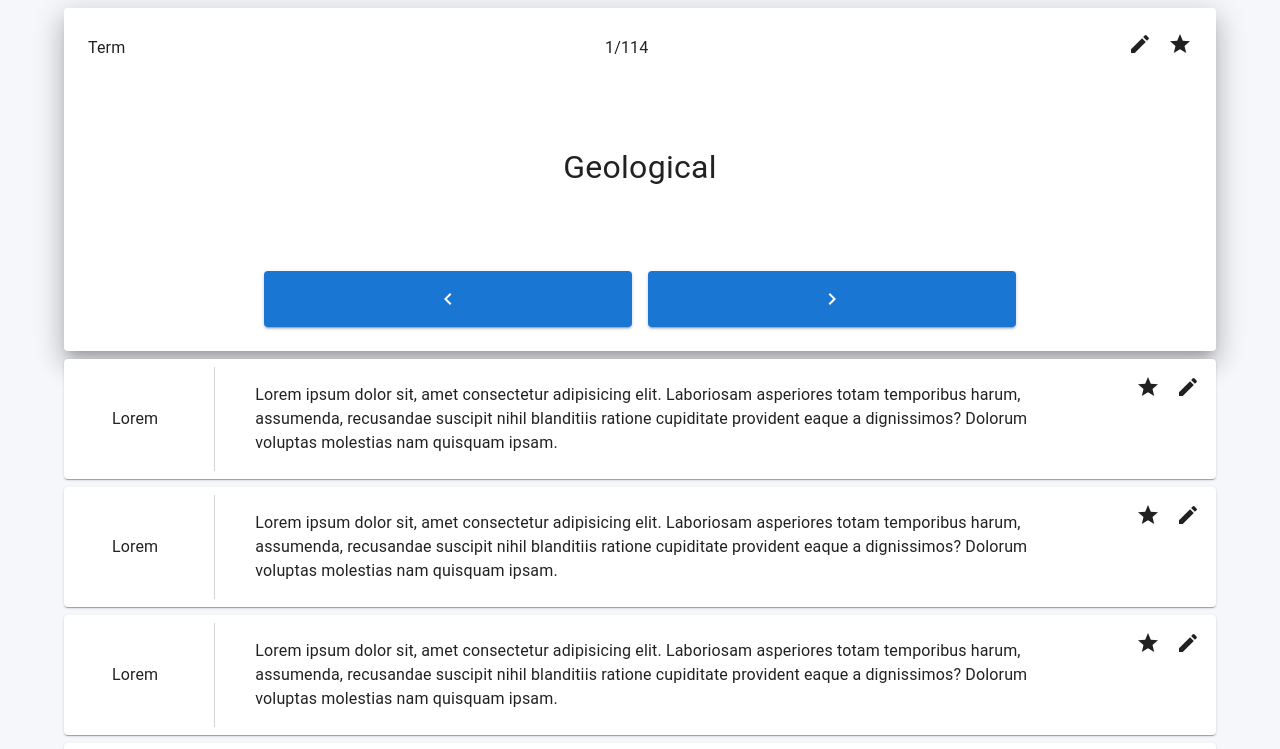
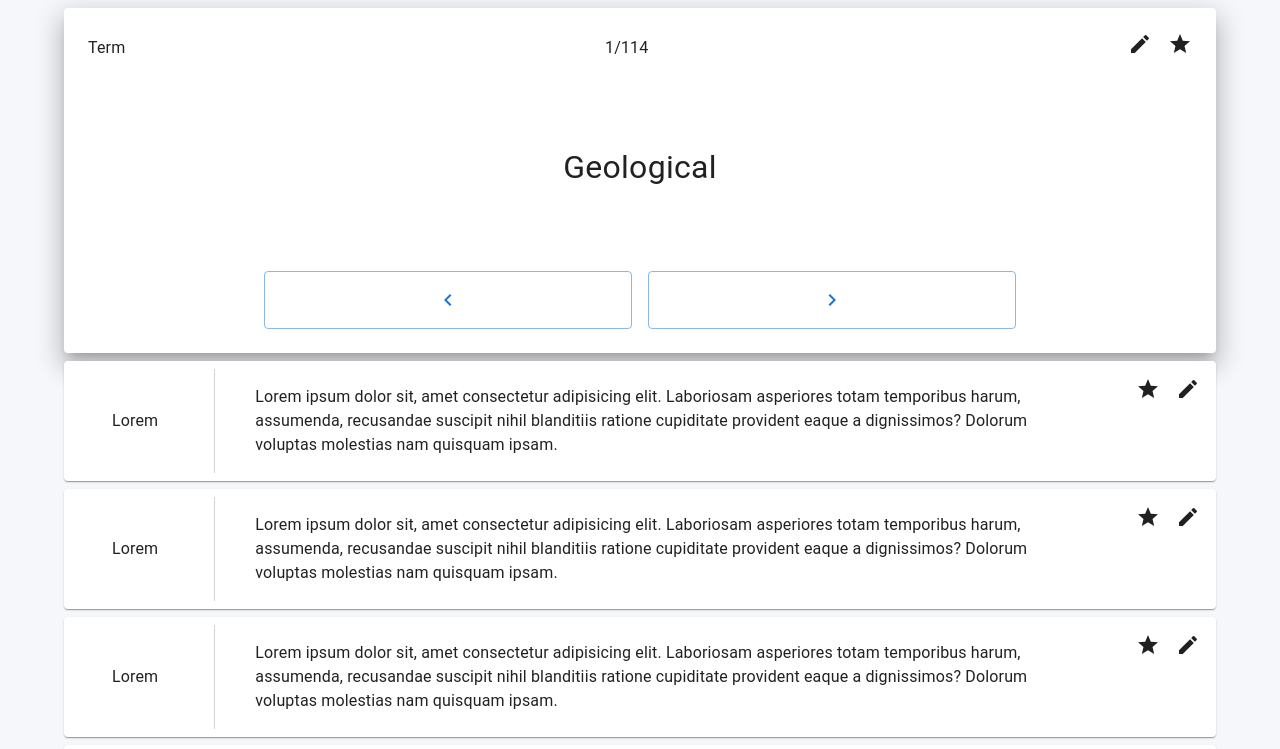
Before and after one commit to CydoEntis/notelets, a React (Vite) app: page / in a window 1280 px wide. Shown: the top 749 px of the page. Built offline with nearby package versions, Linux system fonts and the light colour scheme.

Commit message:
Changed buttons to outlined

```diff
--- a/src/features/notecards/NoteCard.tsx
+++ b/src/features/notecards/NoteCard.tsx
@@ -51,13 +51,13 @@ const NoteCard = (props: Props) => {
 				}}
 			>
 				<Button
-					variant="contained"
+					variant="outlined"
 					sx={{ width: 1 / 3, mr: 2, p: 2 }}
 				>
 					<ChevronLeft />
 				</Button>
 				<Button
-					variant="contained"
+					variant="outlined"
 					sx={{ width: 1 / 3 }}
 				>
 					<ChevronRight />
```
